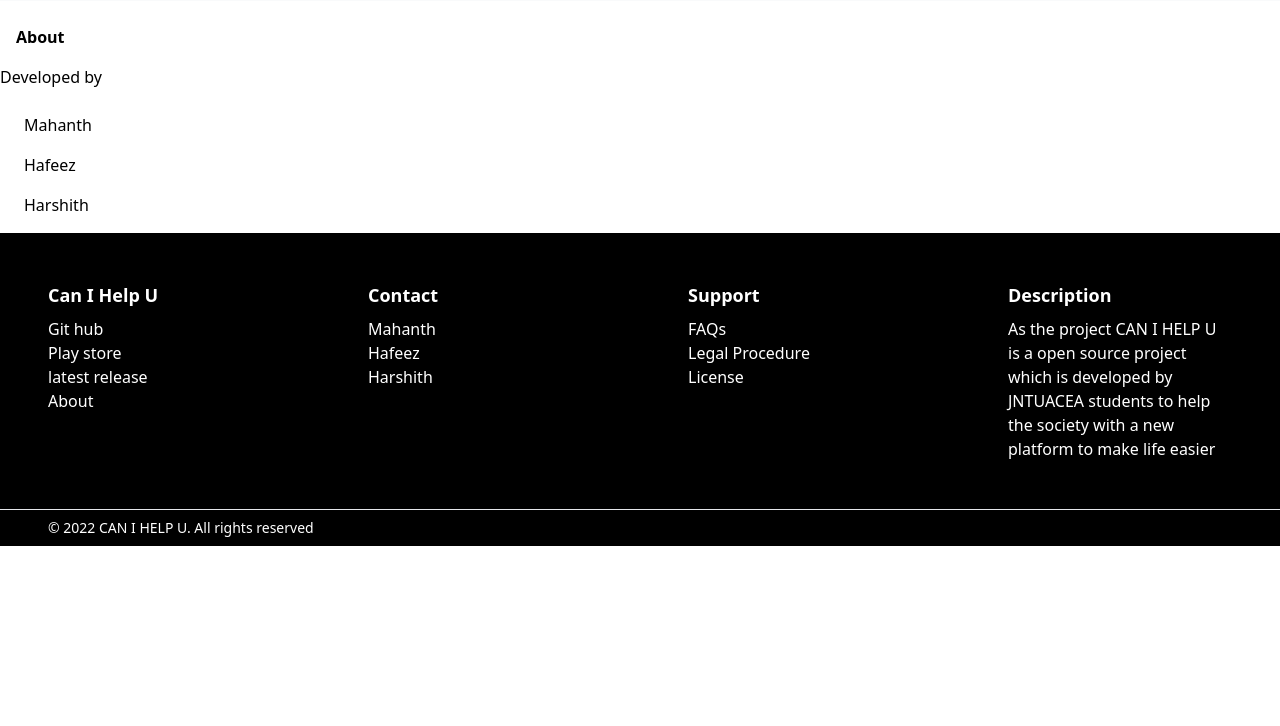
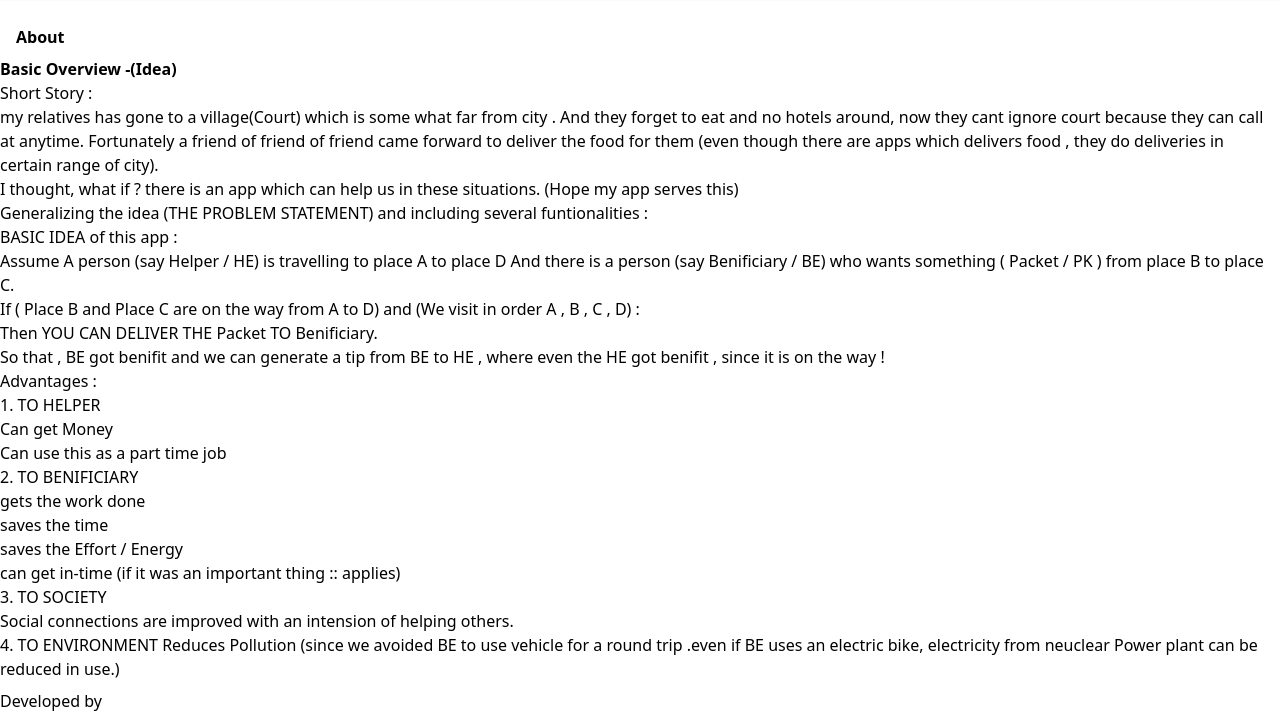
Before and after one commit to Mahanth-Maha/CanIHelpU, a plain HTML site: page about.html in a window 1280 px wide. Shown: the part 63-789 px from the top of the page. Drawn offline with Linux system fonts and the light colour scheme.

Commit message:
Update about.html

```diff
--- a/about.html
+++ b/about.html
@@ -22,6 +22,42 @@
     </nav>
     <div class="bg-gray-500">
         <h1 class="px-4 py-2 font-bold font-mono">About</h1>
+        <div >
+          <h1 class="font-semibold">Basic Overview -(Idea)</h1>
+          <div>
+            <h2>Short Story :</h2>
+              <p>my relatives has gone to a village(Court) which is some what far from city . And they forget to eat and no hotels around, now they cant ignore court because they can call at anytime. Fortunately a friend of friend of friend came forward to deliver the food for them (even though there are apps which delivers food , they do deliveries in certain range of city).</p>
+              <p>I thought, what if ? there is an app which can help us in these situations. (Hope my app serves this)</p>
+
+             <h1>Generalizing the idea (THE PROBLEM STATEMENT) and including several funtionalities :</h1>
+          </div>
+          <div>
+            <p>BASIC IDEA of this app :</p>
+                <p>Assume A person (say Helper / HE) is travelling to place A to place D And there is a person (say Benificiary / BE) who wants something ( Packet / PK ) from place B to place C.</p>
+
+                <p>If ( Place B and Place C are on the way from A to D) and (We visit in order A , B , C , D) :</p>
+              <p>Then YOU CAN DELIVER THE Packet TO Benificiary. </p>
+             <p>So that , BE got benifit and we can generate a tip from BE to HE , where even the HE got benifit , since it is on the way !</p>
+          </div>
+          <div>
+            <p>Advantages :</p>
+            <p>1. TO HELPER</p>
+            <p>Can get Money  </p>
+            <p>Can use this as a part time job </p>
+            <p>2. TO BENIFICIARY</p>
+            <p>gets the work done </p>
+            <p>saves the time </p>
+            <p>saves the Effort / Energy </p>
+            <p>can get in-time (if it was an important thing :: applies) </p>
+            <p>3. TO SOCIETY</p>
+            <p>Social connections are improved with an intension of helping others.</p>
+          </div>
+         </div>
+4. TO ENVIRONMENT
+          Reduces Pollution
+   (since we avoided BE to use vehicle for a round trip .even if BE uses an electric bike, electricity from neuclear Power plant can be reduced in use.)
+        </div>
+
         <h1 class="px-8 py-2 font-extralight">Developed by</h1>
         <div class="px-4 py-2">
             <h4 class="px-2 py-2">Mahanth</h4>
```
